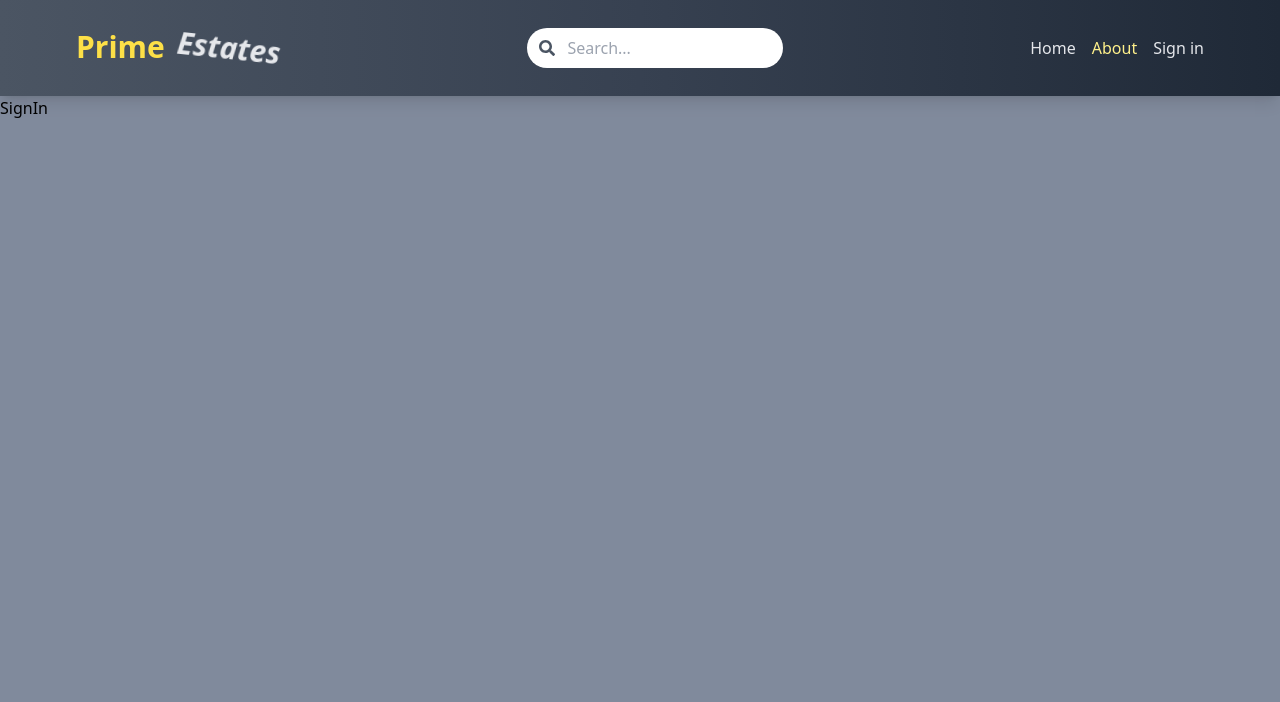
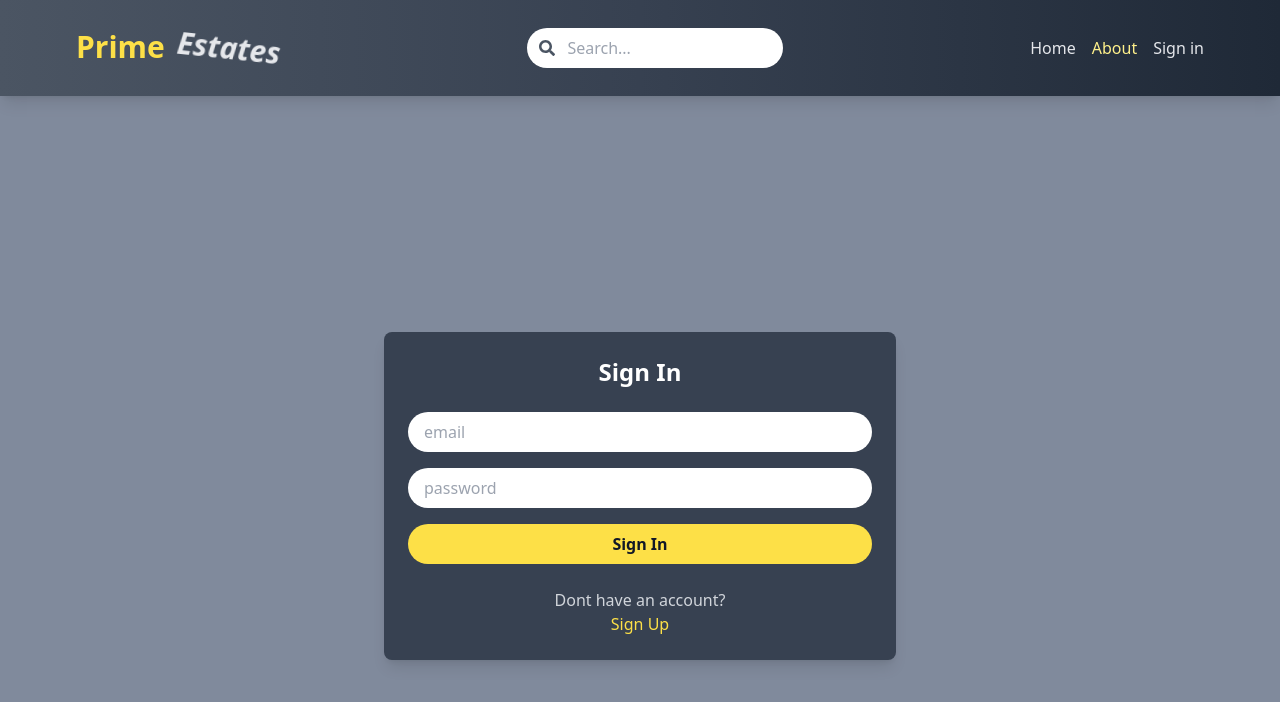
Before and after one commit to tejasmhadgut/RealEstateApp, a React (Vite) app in the folder client/: page /sign-in in a window 1280 px wide. Shown: the top 702 px of the page. Built offline with nearby package versions, Linux system fonts and the light colour scheme.

Commit message:
Completed Sign in functionality

```diff
--- a/client/src/pages/SignIn.jsx
+++ b/client/src/pages/SignIn.jsx
@@ -1,5 +1,69 @@
+import {Link, useNavigate} from 'react-router-dom';
+import { useState } from 'react';
 export default function SignIn() {
+    const [formData, setFormData] = useState({});
+    const [error, setError] = useState(null);
+    const [loading, setLoading] = useState(false);
+    const navigate = useNavigate();
+
+    const handleChange = (e) => {
+        setFormData(
+            {
+                ...formData,
+                [e.target.id]:e.target.value,
+            }
+        );
+    };
+    const handleSubmit = async (e) => {
+        e.preventDefault();
+        try{
+            setLoading(true);
+            const res = await fetch('/api/auth/signin',{
+                method: 'POST',
+                headers: {
+                'Content-Type': 'application/json',
+                },
+                body: JSON.stringify(formData),
+            });
+            const data = await res.json();
+            if(data.success === false){
+            setError(data.message);
+            setLoading(false);
+            return;
+        }
+        setLoading(false);
+        setError(null);
+        navigate('/');
+        } catch(error){
+            setLoading(false);
+            setError(error.message);
+        }
+    };
+    console.log(formData);
   return (
-    <div>SignIn</div>
+    <div className="min-h-screen flex items-center justify-center p-6 bg-gradient-to-r via-gray-700 to-gray-800">
+    <div className="w-full max-w-lg bg-gray-700 text-white rounded-lg shadow-lg p-6">
+    <h1 className='text-2xl font-extrabold text-center mb-6'>Sign In</h1>
+    <form onSubmit={handleSubmit} className="flex flex-col gap-4">
+        <input type='email'
+        placeholder="email"
+        className="px-4 py-2 rounded-full text-gray-900 outline-none focus:ring-2 focus:ring-yellow-300 transition"
+        id='email' onChange={handleChange}/>
+        <input type='password'
+        placeholder="password"
+        className="px-4 py-2 rounded-full text-gray-900 outline-none focus:ring-2 focus:ring-yellow-300 transition"
+        id='password' onChange={handleChange}/>
+        <button disabled={loading}
+        className="bg-yellow-300 text-gray-900 py-2 rounded-full font-bold hover:bg-yellow-400 transition">{loading ? 'Loading...':'Sign In'}</button>
+    </form>
+    <div className="text-center mt-6">
+        <p className="text-gray-300">Dont have an account?</p>
+        <Link to={"/sign-up"}>
+            <span className="text-yellow-300 hover:underline">Sign Up</span>
+        </Link>
+    </div>
+    {error && <p className='text-red-500 mt-5'>{error}</p>}
+    </div>
+    </div>
   )
 }
```
